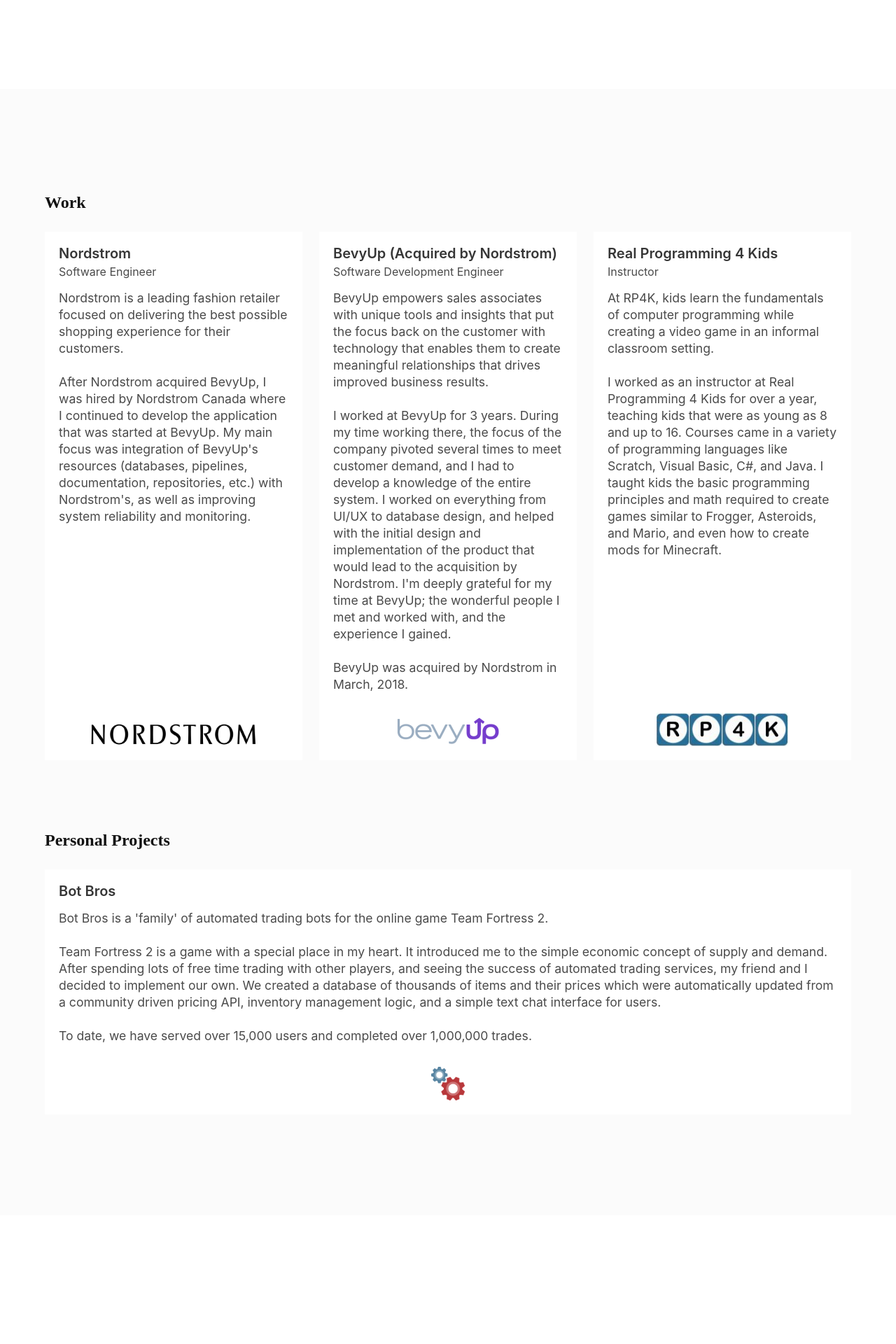
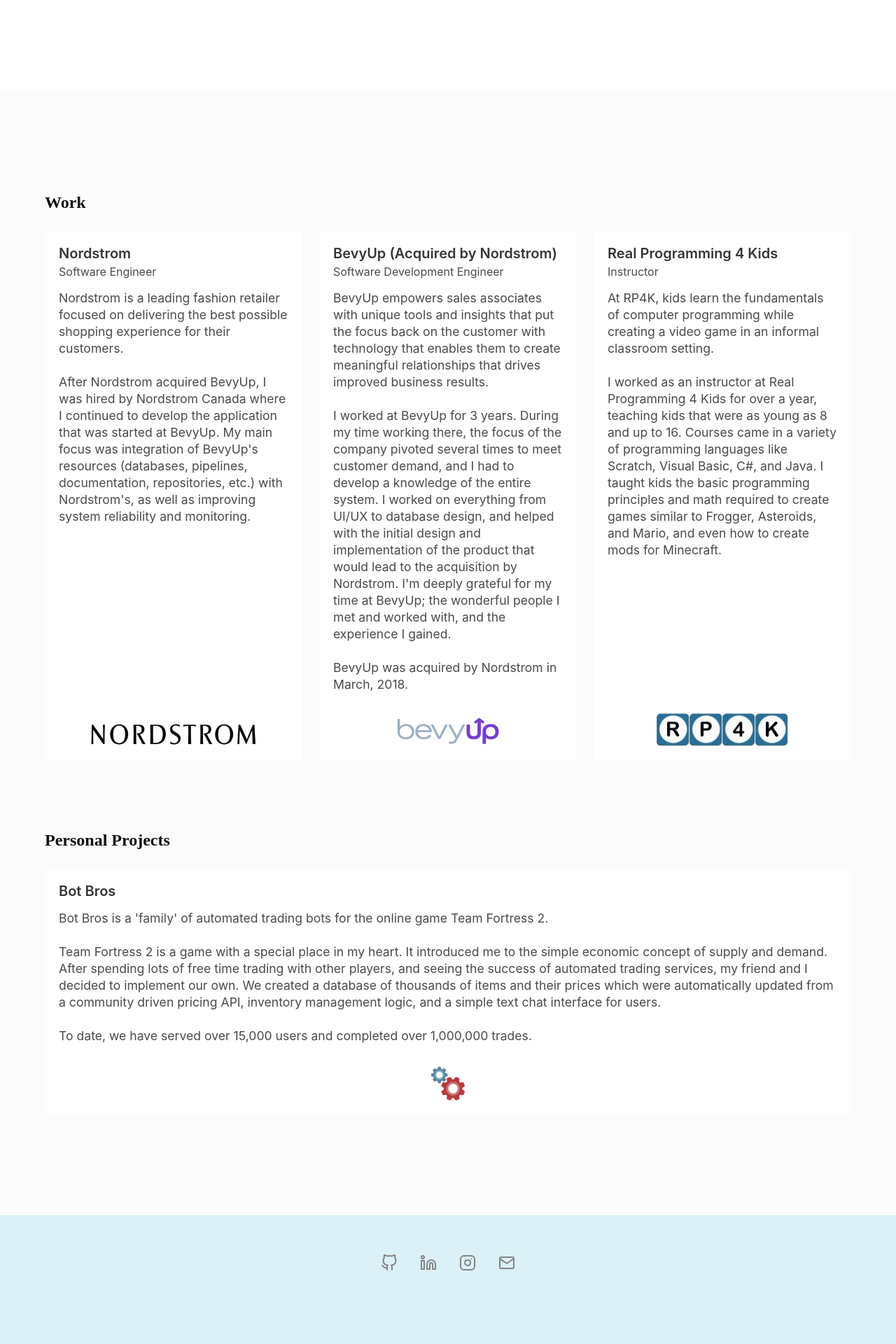
Before and after one commit to brandoncardoso/brandoncardoso.github.io, a Jekyll site: the page built from index.md, in a window 1280 px wide. Shown: the part 1381-3301 px from the top of the page at 70% size. Built offline with Jekyll 4.4.1, drawn with Linux system fonts in a browser that asks for light colours; some web fonts are replaced; before the commit the page ends 3117 px from its top, so only the background shows below that.

Commit message:
add simple footer

```diff
--- a/_layouts/default.html
+++ b/_layouts/default.html
@@ -179,6 +179,17 @@
                 </div>
             </div>
         </section>
+        <footer class="footer">
+            <div class="content has-text-centered">
+                <div class="footer__social">
+                    {% for item in site.data.social %}
+                    <a href="{{ item.url }}" target="_blank">
+                        <i data-feather="{{ item.icon }}"></i>
+                    </a>
+                    {% endfor %}
+                </div>
+            </div>
+        </footer>
         <div id="back-to-top" style="display:none">
             <a href="#intro">
                 <i data-feather="arrow-up"></i>
--- a/css/main.scss
+++ b/css/main.scss
@@ -78,23 +78,6 @@
 		display: flex;
 		position: absolute;
 		bottom: 1.5rem;
-
-		font-size: 200%;
-
-		a {
-			display: flex;
-			justify-content: center;
-			align-items: center;
-			width: 2.5rem;
-			height: 2.5rem;
-
-			text-align: center;
-			color: $gray-dark;
-
-			& + a {
-				margin-left: 1rem;
-			}
-		}
 	}
 
 	&__nav {
@@ -112,6 +95,25 @@
 		}
 	}
 }
+
+.intro__social,
+.footer__social {
+	a {
+		display: flex;
+		justify-content: center;
+		align-items: center;
+		width: 2.5rem;
+		height: 2.5rem;
+
+		text-align: center;
+		color: $gray-dark;
+
+		& + a {
+			margin-left: 1rem;
+		}
+	}
+}
+
 
 .section {
 	display: flex;
@@ -226,3 +228,13 @@
 		color: $gray-dark;
 	}
 }
+
+footer.footer {
+	text-align: center;
+	background-color: $gradient1;
+	color: $gray-dark;
+
+	.footer__social {
+		display: inline-flex;
+	}
+}
```
